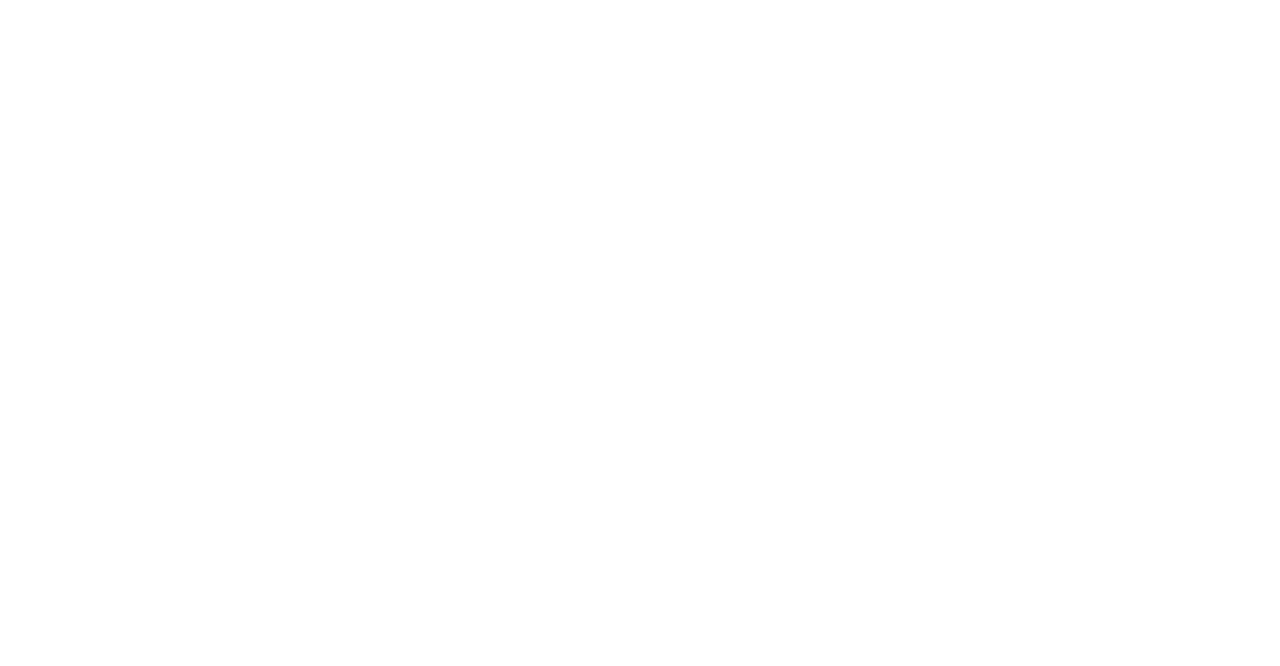
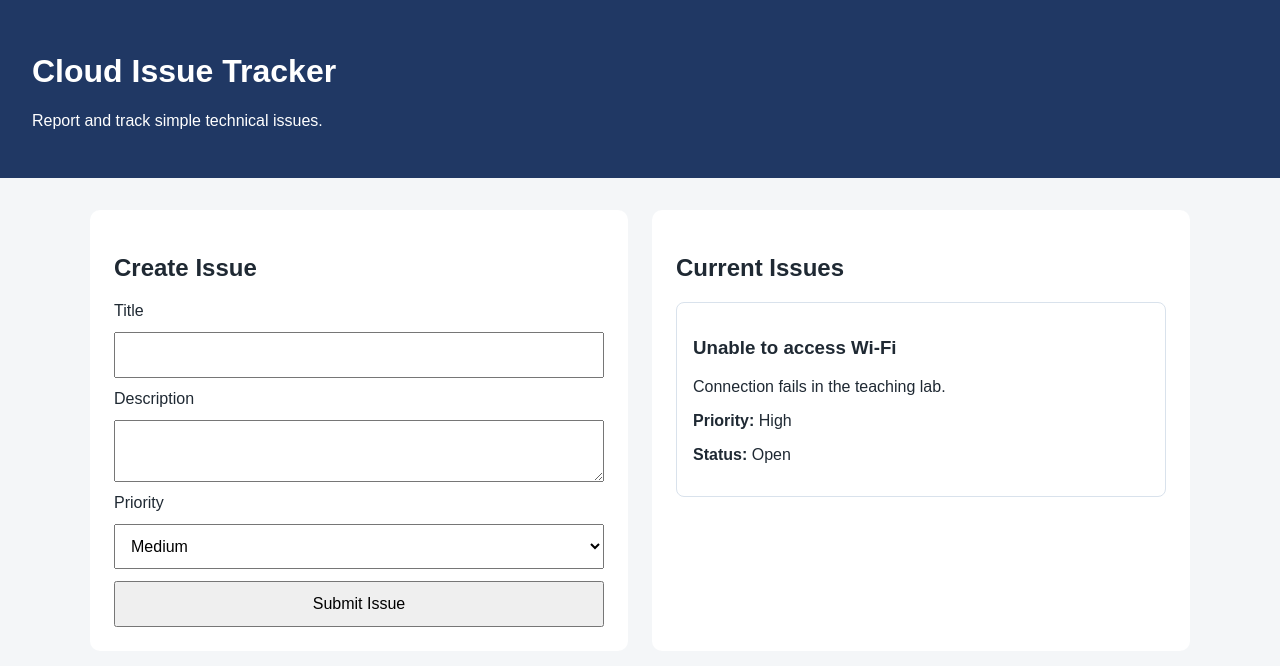
Before and after one commit to OmarHashad1/Cloud-Issue-Tracker, a plain HTML site: page frontend/index.html in a window 1280 px wide. Drawn offline with Linux system fonts and the light colour scheme.

Commit message:
- Fix html file mixing tags

```diff
--- /dev/null
+++ b/frontend/css/style.css
@@ -0,0 +1,48 @@
+* {
+  box-sizing: border-box;
+}
+body {
+  margin: 0;
+  font-family: Arial, sans-serif;
+  background: #f4f6f8;
+  color: #1f2933;
+}
+.app-header {
+  padding: 2rem;
+  background: #203864;
+  color: white;
+}
+.container {
+  width: min(1100px, 92%);
+  margin: 2rem auto;
+  display: grid;
+  grid-template-columns: repeat(2, minmax(0, 1fr));
+  gap: 1.5rem;
+}
+.panel {
+  background: white;
+  padding: 1.5rem;
+  border-radius: 10px;
+}
+form {
+  display: grid;
+  gap: 0.75rem;
+}
+input,
+textarea,
+select,
+button {
+  width: 100%;
+  padding: 0.75rem;
+  font: inherit;
+}
+.issue-card {
+  border: 1px solid #d9e2ec;
+  border-radius: 8px;
+  padding: 1rem;
+}
+@media (max-width: 760px) {
+  .container {
+    grid-template-columns: 1fr;
+  }
+}
--- a/frontend/index.html
+++ b/frontend/index.html
@@ -1,11 +1,44 @@
-<!DOCTYPE html>
+<!doctype html>
 <html lang="en">
-<head>
-    <meta charset="UTF-8">
-    <meta name="viewport" content="width=device-width, initial-scale=1.0">
-    <title>Document</title>
-</head>
-<body>
+  <head>
+    <meta charset="UTF-8" />
+    <meta name="viewport" content="width=device-width, initialscale=1.0" />
+    <title>Cloud Issue Tracker</title>
+    <link rel="stylesheet" href="css/style.css" />
+  </head>
 
-</body>
+  <body>
+    <header class="app-header">
+      <h1>Cloud Issue Tracker</h1>
+      <p>Report and track simple technical issues.</p>
+    </header>
+    <main class="container">
+      <section class="panel">
+        <h2>Create Issue</h2>
+        <form id="issue-form">
+          <label for="title">Title</label>
+          <input id="title" name="title" type="text" />
+          <label for="description">Description</label>
+          <textarea id="description" name="description"></textarea>
+          <label for="priority">Priority</label>
+          <select id="priority" name="priority">
+            <option>Low</option>
+            <option selected>Medium</option>
+            <option>High</option>
+          </select>
+          <button type="submit">Submit Issue</button>
+        </form>
+      </section>
+      <section class="panel">
+        <h2>Current Issues</h2>
+        <article class="issue-card">
+          <h3>Unable to access Wi-Fi</h3>
+          <p>Connection fails in the teaching lab.</p>
+          <p><strong>Priority:</strong> High</p>
+          <p><strong>Status:</strong> Open</p>
+        </article>
+      </section>
+    </main>
+    <script src="js/app.js"></script>
+  </body>
 </html>
```
Also changed, not shown: frontend/css/index.css (deleted).
